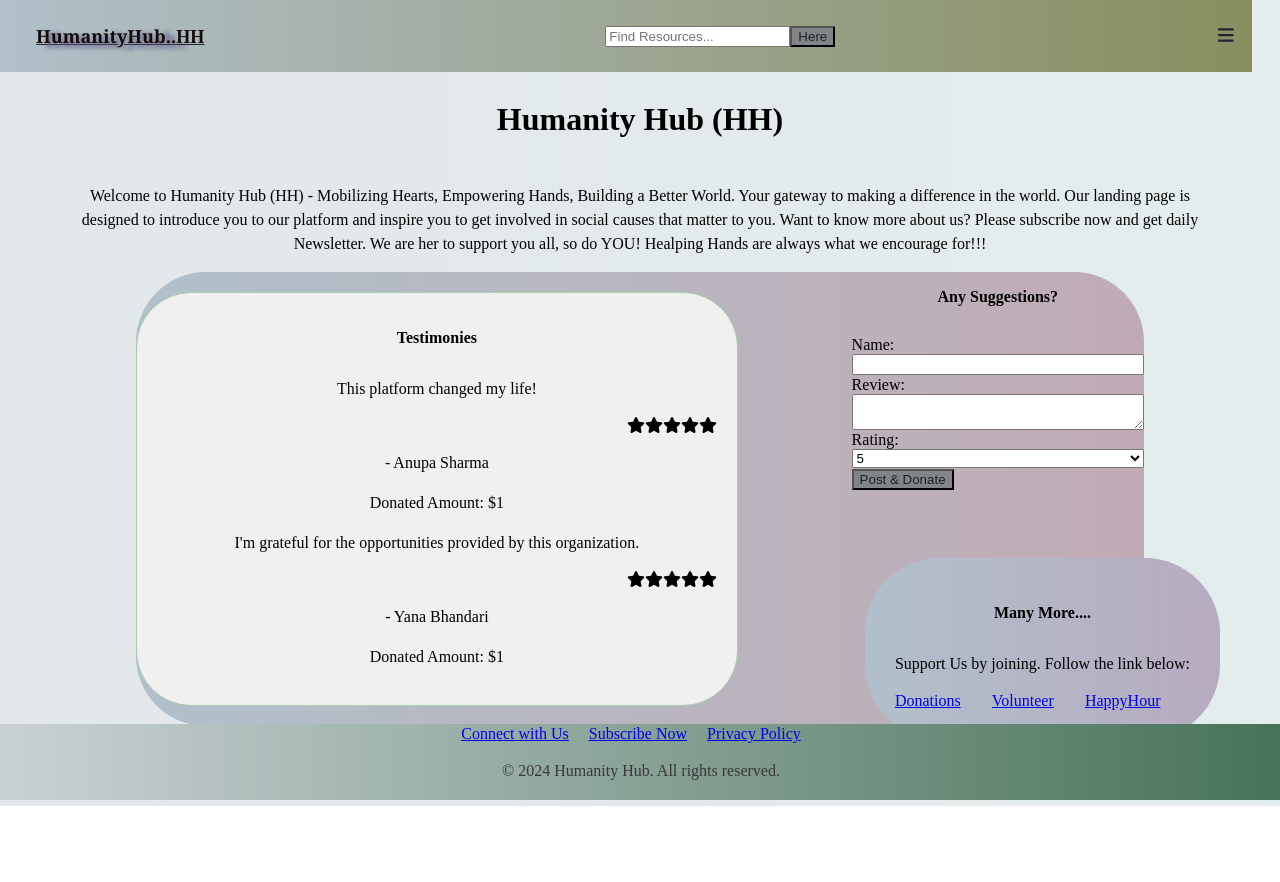
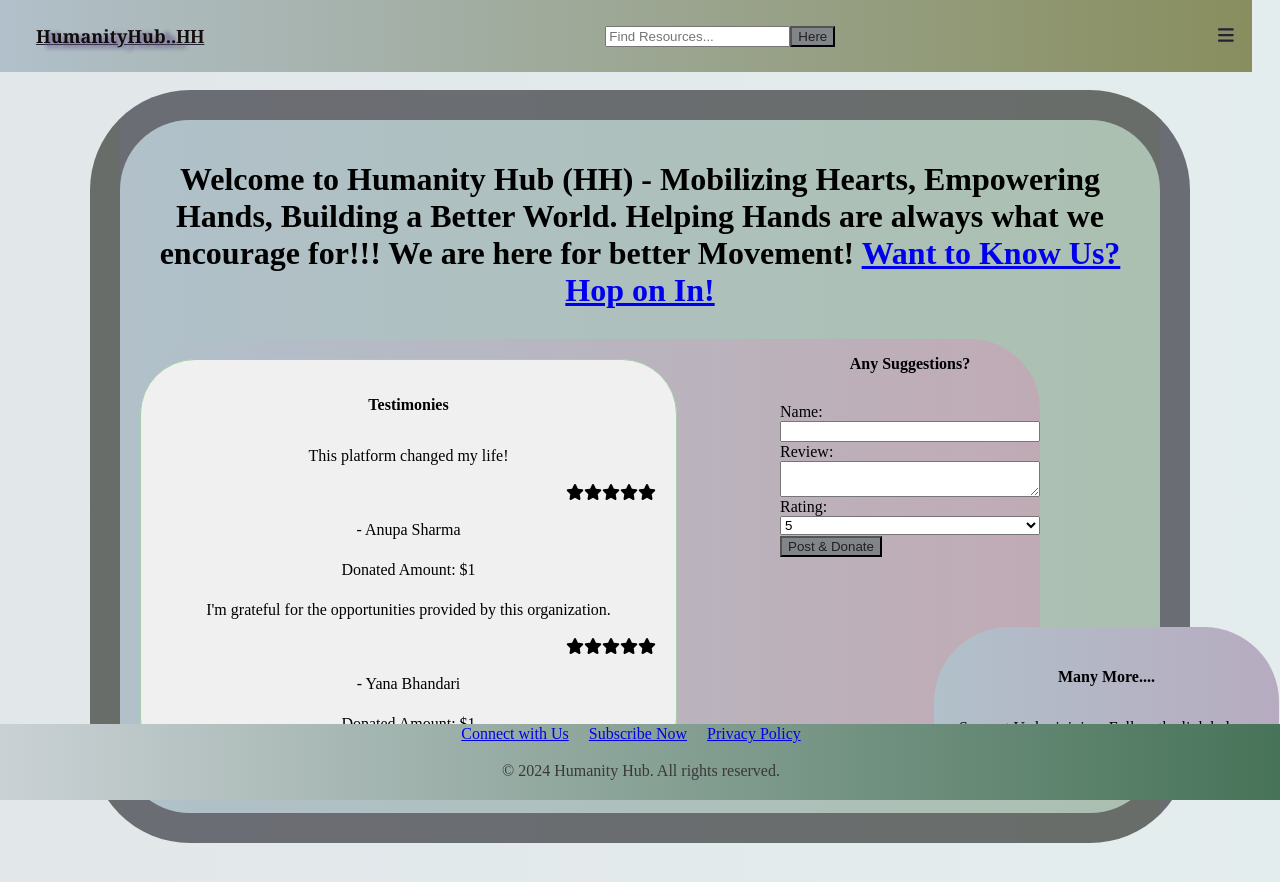
Before and after one commit to yana1al/HumanityHub, a React (Vite) app: page / in a window 1280 px wide. Shown: the top 882 px of the page. Before the commit the page ends 806 px from the top, so only its background shows below. Built offline with nearby package versions, Linux system fonts and the light colour scheme.

Commit message:
Styling Home

```diff
--- a/services/auth.js
+++ b/services/auth.js
@@ -1,5 +1,5 @@
 
-import axios from "axios";
+import Client from "./apis";
 
 export const login = async (userData) => {
   try {
--- a/src/App.css
+++ b/src/App.css
@@ -12,10 +12,10 @@ div {
 
 
 .home-container {
-  margin: 70px;
-  padding: 60px;
-  border: 3px solid #d4c3c3;
-  border-radius: 8px;
+  margin: 10px;
+  padding: 20px;
+  border: 30px solid #2d222985;
+  border-radius: 100px;
   background: linear-gradient(to right, #b1c0ca, rgb(171, 192, 176));
 
 }
@@ -25,6 +25,18 @@ div {
   flex-direction: column;
   align-items: center;
 
+}
+
+.home h1 {
+  font-size: 2rem; /* Increase font size */
+}
+
+.welcome-message {
+  margin-bottom: 20px; /* Add some space below the welcome message */
+}
+
+.about-link {
+  margin-top: 20px; /* Add some space above the "About" link */
 }
 
 .testimonies-container {
@@ -47,12 +59,12 @@ div {
   position: absolute;
   bottom: 0;
   right: 0;
-  padding: 60px;
+  padding: 1px;
 }
 
 .join-us-content {
   background: linear-gradient(to right, #b1c0ca, rgb(183, 171, 192));
-  padding: 30px;
+  padding: 25px;
   border-radius: 75px;
 }
 
--- a/src/components/Home.jsx
+++ b/src/components/Home.jsx
@@ -43,11 +43,15 @@ const Home = () => {
   };
 
   return (
-    <div className="home">
-      <h1> Humanity Hub (HH)</h1>
-      <p>
-        Welcome to Humanity Hub (HH) - Mobilizing Hearts, Empowering Hands, Building a Better World. Your gateway to making a difference in the world. Our landing page is designed to introduce you to our platform and inspire you to get involved in social causes that matter to you. Want to know more about us? Please subscribe now and get daily Newsletter. We are her to support you all, so do YOU! Healping Hands are always what we encourage for!!!
-      </p>
+    <div className="home-container">
+      <div className="welcome-message">
+        <h1>
+          Welcome to Humanity Hub (HH) - Mobilizing Hearts, Empowering Hands,
+          Building a Better World. Helping Hands are always what we encourage
+          for!!! We are here for better Movement!{" "}
+          <Link to="/about">Want to Know Us? Hop on In!</Link>
+        </h1>
+      </div>
 
       <div className="testimonies-container">
         <div className="testimonies" style={{ marginTop: '20px' }}>
```
